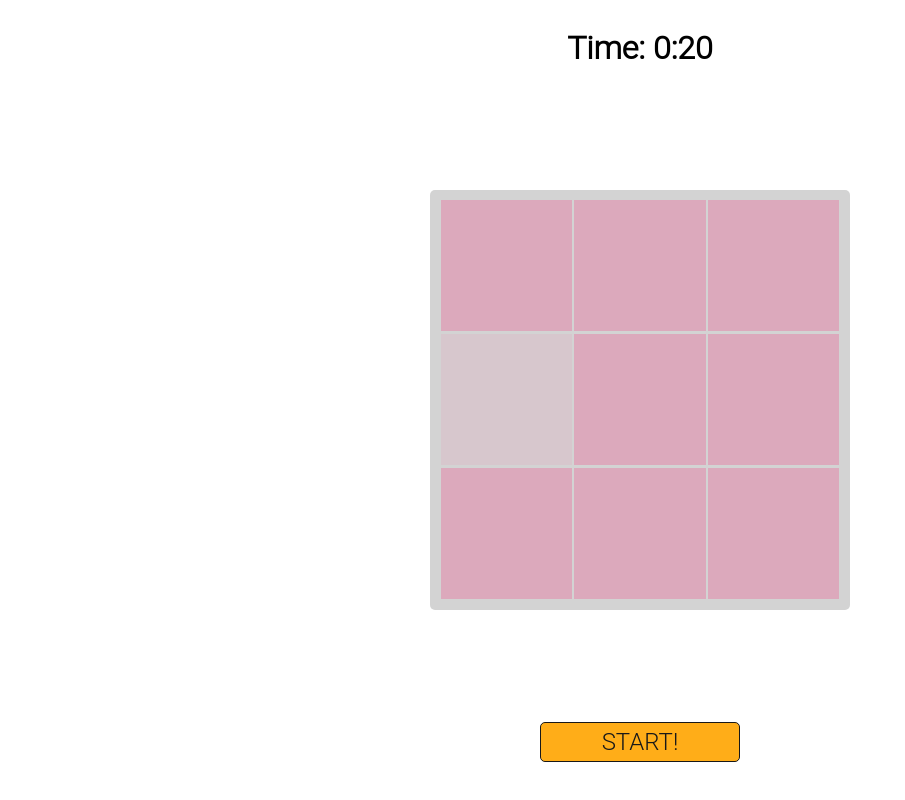
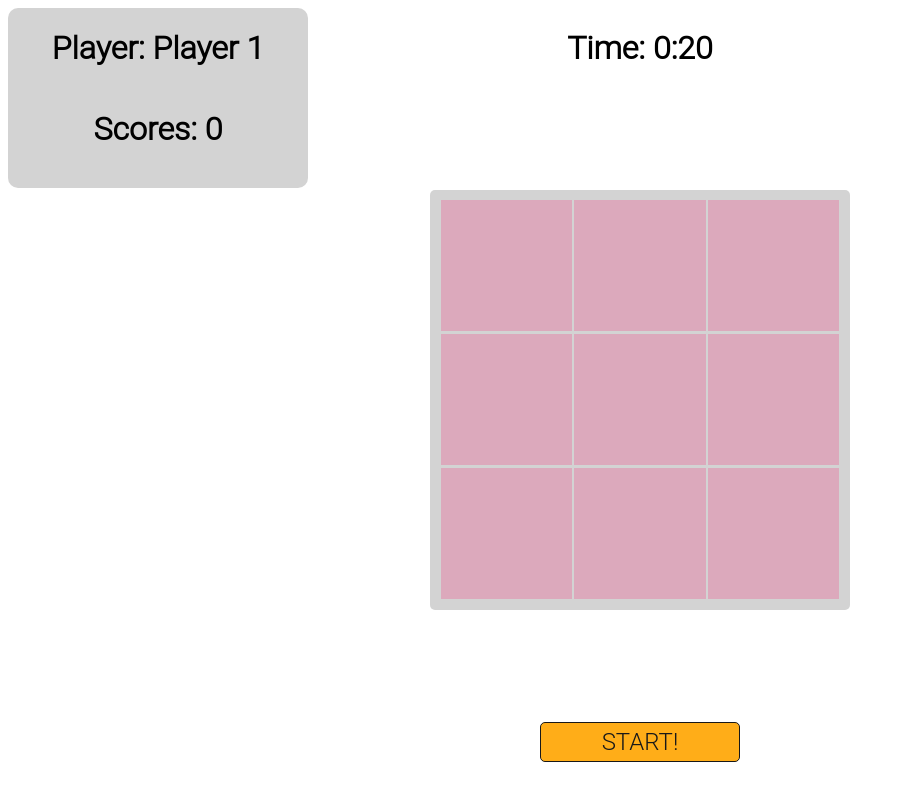
Before and after one commit to igorgilew/The-Square-Game, a plain HTML site: page src/index.html in a window 1280 px wide. Shown: the whole page, without its empty margins (0-905 px from the left). Drawn offline with Linux system fonts and the light colour scheme.

Commit message:
display current statistic

```diff
--- a/src/index.html
+++ b/src/index.html
@@ -13,6 +13,10 @@
         </div>
     </div>
     <button id="start" onclick="onButtonStartClick()">START!</button>
+    <div id="current-stat">
+        <h1 id="player-name">Player: Player 1</h1>
+        <h1 id="scores">Scores: 0</h1>
+    </div>
 <script src="scripts/script.js"></script>
 </body>
 </html>
--- a/src/scripts/script.js
+++ b/src/scripts/script.js
@@ -1,5 +1,6 @@
 const GAME_FIELD = document.getElementById("game-field");
 const TIME_FIELD = document.getElementById("timer");
+const SCORE_FIELD = document.getElementById("scores");
 const GF_WIDTH = GAME_FIELD.clientWidth;
 const GF_HEIGHT = GAME_FIELD.clientHeight;
 
@@ -17,6 +18,8 @@ let gameState = {
     playerName: 'igor',
     opacity: 30
 }
+
+let isGameStarted = false;
 
 let squareArea = function (squareCount) {
     let gameFieldArea = (GF_HEIGHT-2*Math.sqrt(squareCount)) * (GF_WIDTH-2*Math.sqrt(squareCount));
@@ -37,7 +40,7 @@ let renderGameField = function () {
         square.style.width = `${oneSquareSize}px`;
         square.style.height = `${oneSquareSize}px`;
         square.style.background = squareBackground;
-        if (goalSquare === i + 1) {
+        if (goalSquare === i + 1 && isGameStarted) {
             square.id = 'goal';
             square.style.opacity = `${gameState.opacity}%`;
             square.addEventListener("click", onGoalSquareClick);
@@ -58,6 +61,7 @@ let onGoalSquareClick = function () {
     if (gameState.opacity < 80) {
         gameState.opacity += 5;
     }
+    SCORE_FIELD.innerHTML = `Scores ${gameState.playerScore}`;
     renderGameField();
 }
 
@@ -66,6 +70,7 @@ let onButtonStartClick = function () {
         playerName: gameState.playerName,
         ...INITIAL_STATE
     };
+    isGameStarted = true;
     renderGameField();
     initGameTimer();
     let time = GAME_TIME;
@@ -75,6 +80,7 @@ let onButtonStartClick = function () {
             TIME_FIELD.innerHTML = getTimerString(time);
         } else {
             document.getElementById("goal")?.removeEventListener("click", onGoalSquareClick);
+            isGameStarted = false;
             clearInterval(id);
         }
 
--- a/src/styles/style.css
+++ b/src/styles/style.css
@@ -45,3 +45,21 @@
     justify-content: center;
     gap: 2px;
 }
+
+#current-stat {
+    width: 300px;
+    height: 180px;
+    background: lightgray;
+    border-radius: 10px;
+    display: flex;
+    flex-flow: column;
+    align-items: center;
+}
+
+#player-name {
+    font-family: "Roboto Light", serif;
+
+}
+#scores {
+    font-family: "Roboto Light", serif;
+}
```
